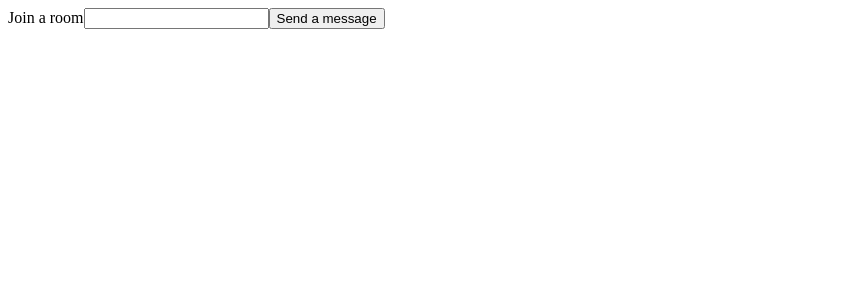
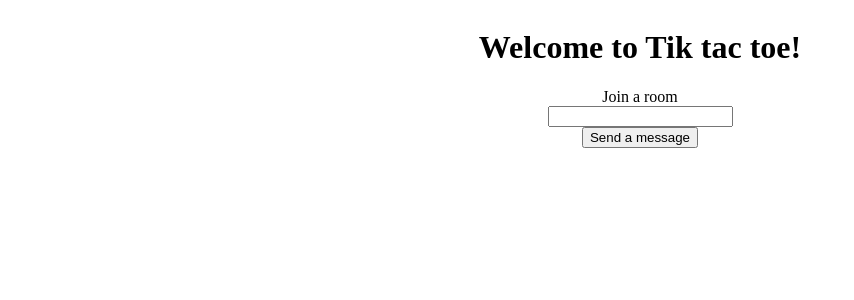
Before and after one commit to hannahouazzane/Socket-io-learning, a React (Create React App) app in the folder Client/my-react-app/: page / in a window 1280 px wide. Shown: the top 300 px of the page, without its empty margins (0-854 px from the left). Built offline with nearby package versions, Linux system fonts and the light colour scheme; no server answers.

Commit message:
chore: center the content

```diff
--- a/Client/my-react-app/src/App.js
+++ b/Client/my-react-app/src/App.js
@@ -36,7 +36,8 @@ function App() {
   }
 
   return (
-    <div>
+    <div className="container">
+      <h1>Welcome to Tik tac toe!</h1>
       <label>Join a room</label>
       <input
         onChange={(event) => {
```
